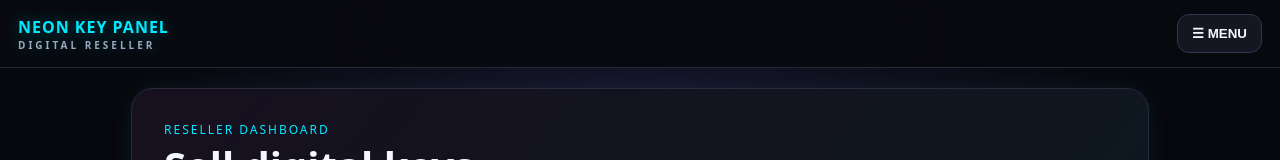
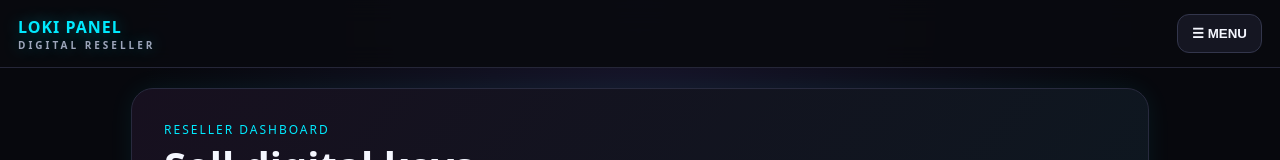
Before and after one commit to doraxpanel-lang/neon-key-panel1, a plain HTML site: page index.html in a window 1280 px wide. Shown: the top 160 px of the page. Drawn offline with Linux system fonts and the light colour scheme.

Commit message:
Update index.html

```diff
--- a/index.html
+++ b/index.html
@@ -3,7 +3,7 @@
 <head>
 <meta charset="utf-8">
 <meta name="viewport" content="width=device-width, initial-scale=1">
-<title>NEON KEY PANEL</title>
+<title>LOKI PANEL</title>
 <style>
 :root{--bg:#07080d;--card:#10111a;--line:#252638;--cyan:#00eaff;--pink:#ff176b;--green:#21d68b;--muted:#9da6bb;--text:#f5f7ff}
 *{box-sizing:border-box}body{margin:0;background:radial-gradient(ellipse at top,#17152a 0,#07080d 55%);color:var(--text);font-family:system-ui,-apple-system,Segoe UI,Roboto,sans-serif}
@@ -21,7 +21,7 @@ h1{font-size:clamp(25px,5vw,40px);margin:0 0 8px}.sub{color:var(--muted);line-he
 </style>
 </head>
 <body>
-<header><div class="brand">NEON KEY PANEL<small>DIGITAL RESELLER</small></div><button class="ghost" onclick="toggleMenu()">☰ MENU</button></header>
+<header><div class="brand">LOKI PANEL<small>DIGITAL RESELLER</small></div><button class="ghost" onclick="toggleMenu()">☰ MENU</button></header>
 <main class="wrap">
 <section class="hero"><div class="label cyan">RESELLER DASHBOARD</div><h1>Sell digital keys.<br><span class="pink">Glow while you grow.</span></h1><p class="sub">A mobile-first starter dashboard for digital products, activation codes, orders and reseller tools.</p><p style="margin:18px 0 0"><button onclick="showPanel('products')">Browse products</button> <button class="ghost" onclick="showPanel('deposit')">Deposit demo</button></p></section>
 <section class="grid">
```
